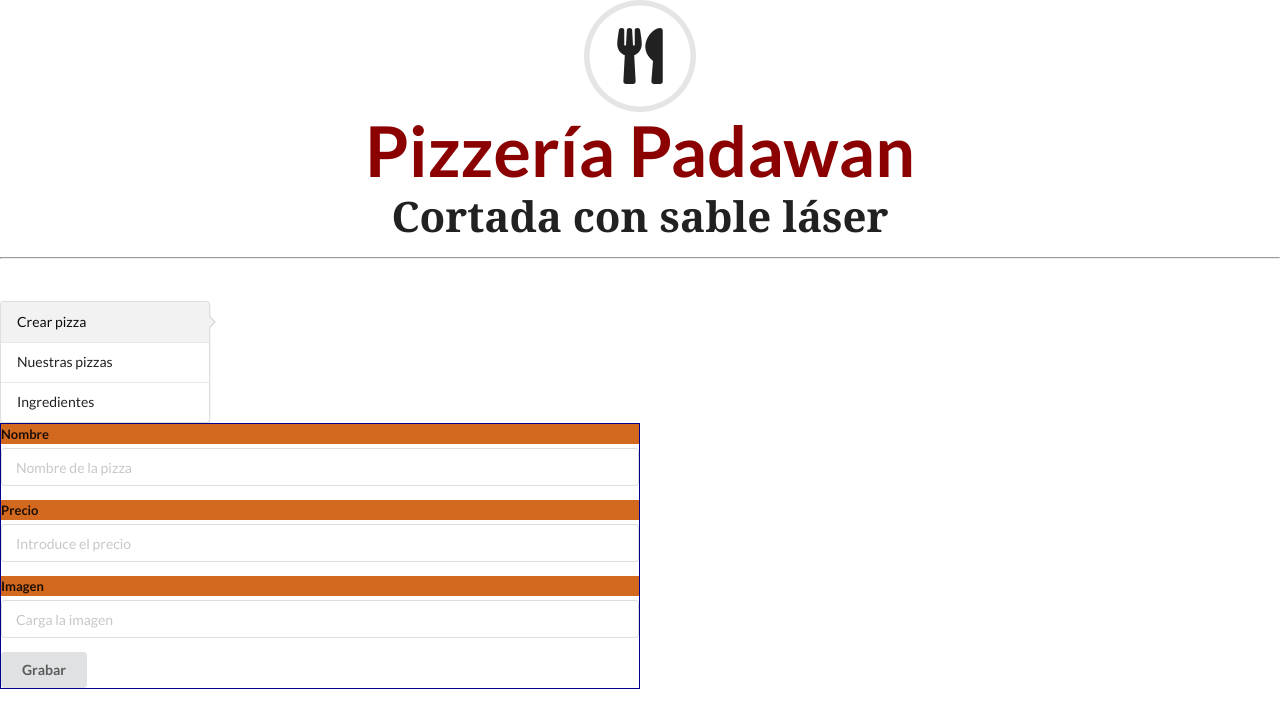
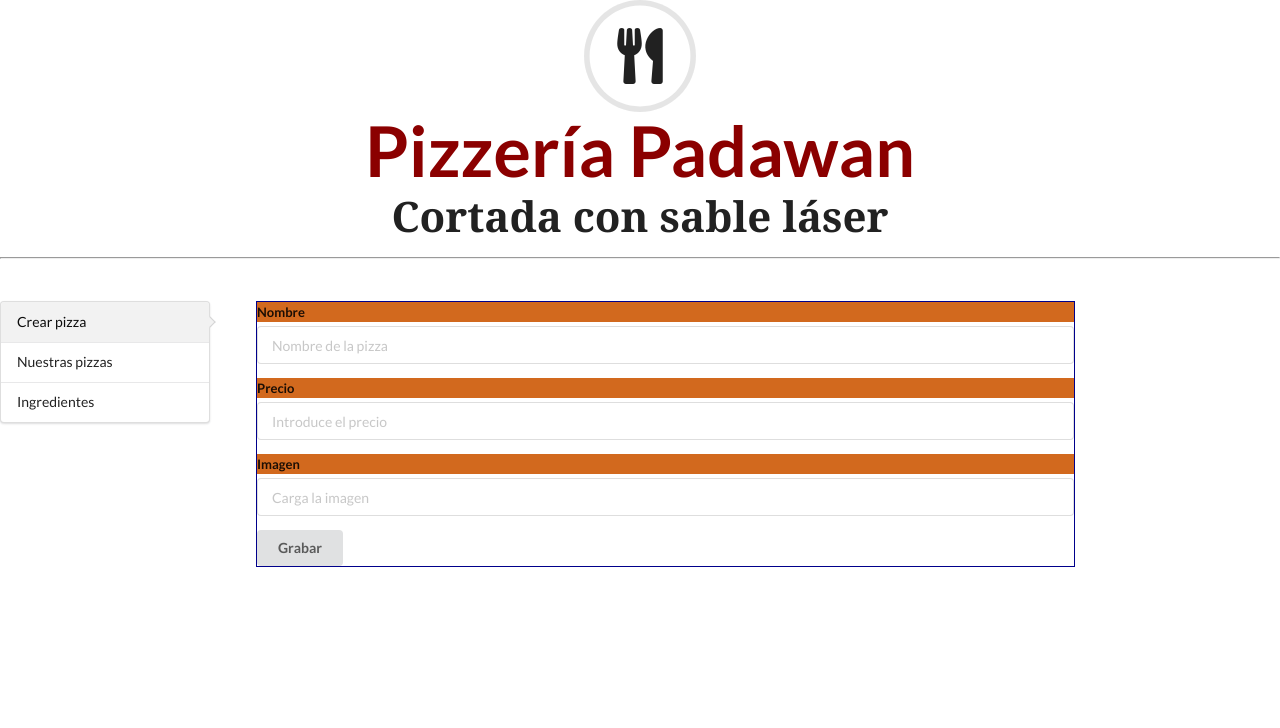
Before and after one commit to afoone/react-pizzeria-padawan, a React (Create React App) app: page /pizzas/add in a window 1280 px wide. Shown: the top 728 px of the page. Built offline with nearby package versions, Linux system fonts and the light colour scheme.

Commit message:
css optimo crearpizzapage

```diff
--- a/src/App.js
+++ b/src/App.js
@@ -4,7 +4,7 @@ import React from 'react';
 import Header from './components/Header'
 // import MenuLateral from './components/MenuLateral'
 import ListaPizzasPage from './pages/ListaPizzasPage';
-import AddPizza from './components/AddPizza'
+// import AddPizza from './components/AddPizza'
 // import MenuLateral from './components/MenuLateral'
 
 import ListaIngredientesPage from './pages/ListaIngredientesPage'
@@ -51,7 +51,6 @@ function App() {
         <Route exact path="/" component={ListaPizzasPage}></Route>
         <Route exact path="/pizzas" component={ListaPizzasPage}></Route>
         <Route exact path= "/pizzas/add" component={CrearPizzaPage}></Route>
-        <Route exact path="/pizzas/add" component={AddPizza}></Route>
         <Route exact path="/ingredientes" component={ListaIngredientesPage}></Route>
       </Router>
     </div>
--- a/src/components/addPizza.css
+++ b/src/components/addPizza.css
@@ -3,7 +3,7 @@
     margin: 0px;
     border: 1px solid darkblue;
     display: grid;
-    width: 50%;
+    width: 80%;
     align-content:space-between;
 }
 .field > label{font-size: 2em;
--- a/src/pages/CrearPizzaPage.css
+++ b/src/pages/CrearPizzaPage.css
@@ -1,13 +1,4 @@
-.lista-pizzas-page {
-    display: flex;
-    flex-wrap: wrap;
-    flex-direction: column;
-
+.crear-pizzas-page {
+    display: grid;
+    grid-template-columns: 20% 80%;
 }
-
-.addPizza {
-    display: flex;
-    flex-wrap: wrap;
-    flex-direction: row;
-
-}
--- a/src/pages/CrearPizzaPage.js
+++ b/src/pages/CrearPizzaPage.js
@@ -1,6 +1,6 @@
 import React from 'react'
 import MenuLateral, {ADD_PIZZAS} from '../components/MenuLateral'
-import addPizza from '../components/AddPizza'
+import AddPizza from '../components/AddPizza'
 import './ListaPizzasPage.css'
 import './CrearPizzaPage.css'
 
@@ -8,12 +8,11 @@ import './CrearPizzaPage.css'
 
 const CrearPizzaPage = () => {
     return (
-        <div className="lista-pizzas-page">
-            <div className="hijo">
-                <hijo></hijo>
-            </div>
+        <div className="crear-pizzas-page">
+
+
             <MenuLateral active={ADD_PIZZAS}></MenuLateral>
-            <addPizza/>
+            <AddPizza/>
 
 
         </div>
```
